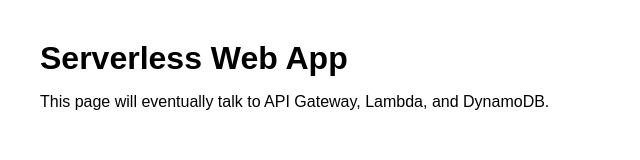
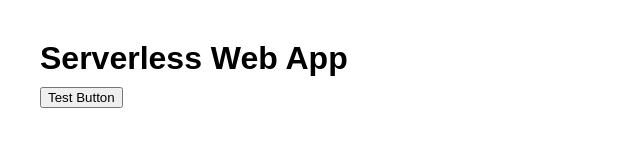
Before and after one commit to Honeyman-80/serverless-web-app-aws, a plain HTML site: page frontend/index.html in a window 1280 px wide. Shown: the whole page, without its empty margins (0-640 px from the left). Drawn offline with Linux system fonts and the light colour scheme.

Commit message:
Update index.html

```diff
--- a/frontend/index.html
+++ b/frontend/index.html
@@ -6,6 +6,13 @@
   </head>
   <body>
     <h1>Serverless Web App</h1>
-    <p>This page will eventually talk to API Gateway, Lambda, and DynamoDB.</p>
+
+    <button id="testButton">
+      Test Button
+    </button>
+
+    <p id="message"></p>
+
+    <script src="app.js"></script>
   </body>
 </html>
```
